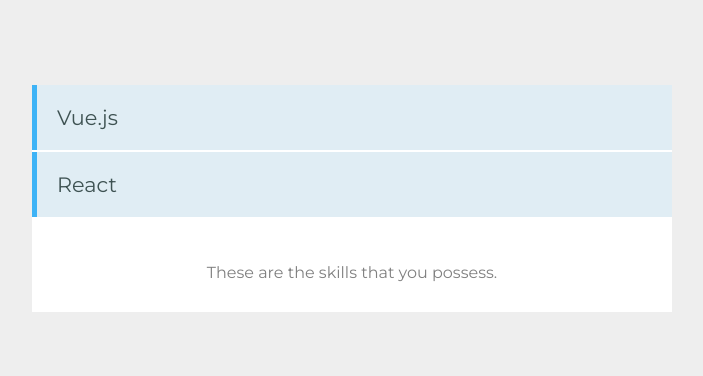
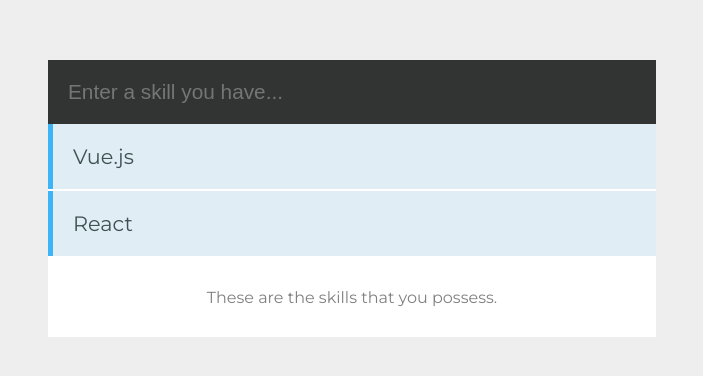
Before and after one commit to nataliecardot/vue-skills, a Vue app: page / in a window 1280 px wide. Shown: the part 194-570 px from the top of the page, without its empty margins (288-991 px from the left). Built offline with nearby package versions, Linux system fonts and the light colour scheme.

Commit message:
Add functionality for adding list items

```diff
--- a/src/App.vue
+++ b/src/App.vue
@@ -17,21 +17,26 @@
 
 <style>
 @import url("https://fonts.googleapis.com/css?family=Montserrat:400,700");
-
 body {
   background-color: #eee;
   font-family: "Montserrat", sans-serif;
-  display: grid;
-  grid-template-rows: auto;
-  justify-items: center;
-  align-items: center;
+  /* display; flex along with setting auto margin for flex item causes it to be centered */
+  display: flex;
+  margin: 0;
+  padding: 2rem;
 }
+
 body,
 html {
-  margin: 0;
   height: 100%;
 }
+
 #app {
   width: 50%;
+  margin: auto;
+}
+
+* {
+  box-sizing: border-box;
 }
 </style>
--- a/src/components/Skills.vue
+++ b/src/components/Skills.vue
@@ -1,6 +1,10 @@
 <template>
   <div class="hello">
     <div class="holder">
+      <form @submit.prevent="addSkill">
+        <input type="text" placeholder="Enter a skill you have..." v-model="skill" />
+      </form>
+
       <ul>
         <li v-for="(data, index) in skills" :key="index">{{ data.skill }}</li>
       </ul>
@@ -15,11 +19,15 @@
   name: "Skills",
   data() {
     return {
-      skills: [{ skill: "Vue.js" }, { skill: "React" }],
-      bgColor: "yellow",
-      bgWidth: "100%",
-      bgHeight: "30px"
+      skill: "",
+      skills: [{ skill: "Vue.js" }, { skill: "React" }]
     };
+  },
+  methods: {
+    addSkill() {
+      this.skills.push({ skill: this.skill });
+      this.skill = "";
+    }
   }
 };
 </script>
@@ -48,9 +56,19 @@
   text-align: center;
   padding: 30px 0;
   color: gray;
+  margin-top: 0;
 }
 
 .container {
-  box-shadow: 0px 0px 40px lightgray;
+  box-shadow: 0 0 40px lightgray;
+}
+
+input {
+  width: 100%;
+  border: 0;
+  padding: 20px;
+  font-size: 1.3rem;
+  background-color: #323333;
+  color: #687f7f;
 }
 </style>
```
